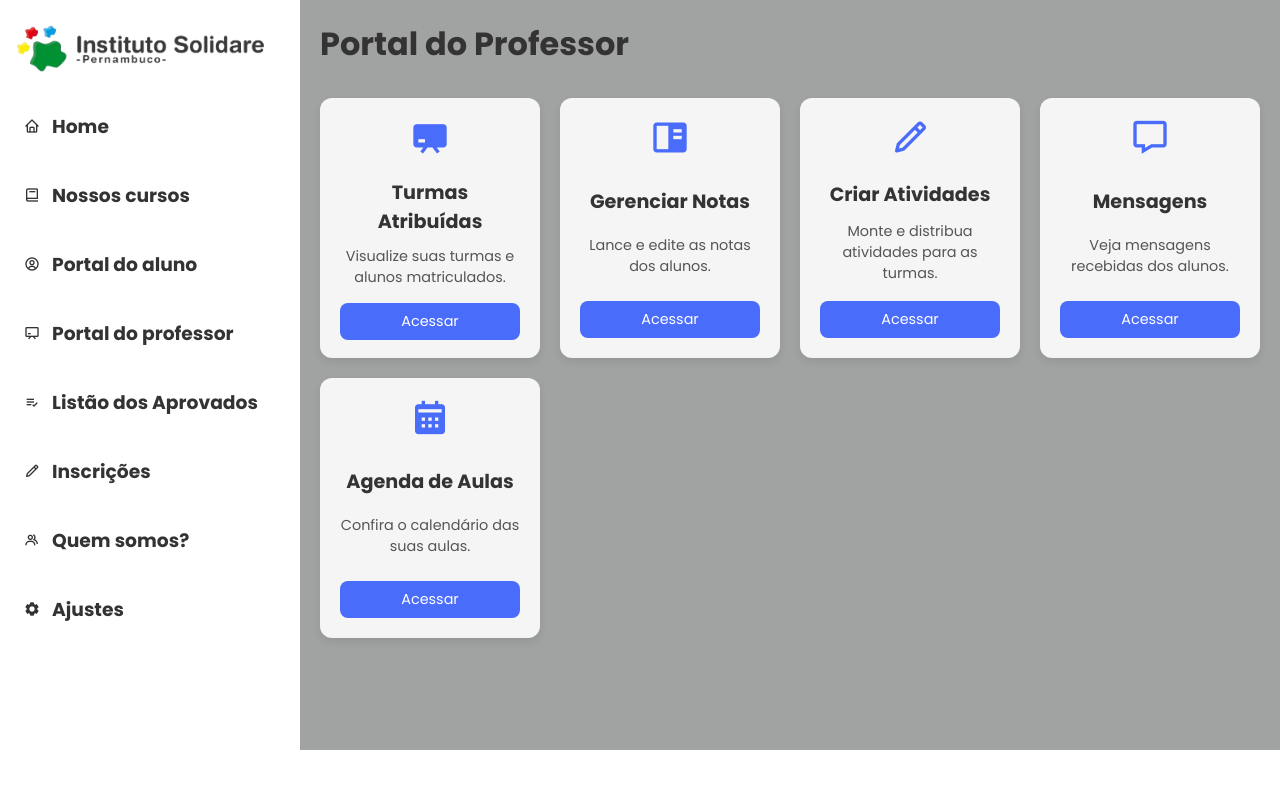
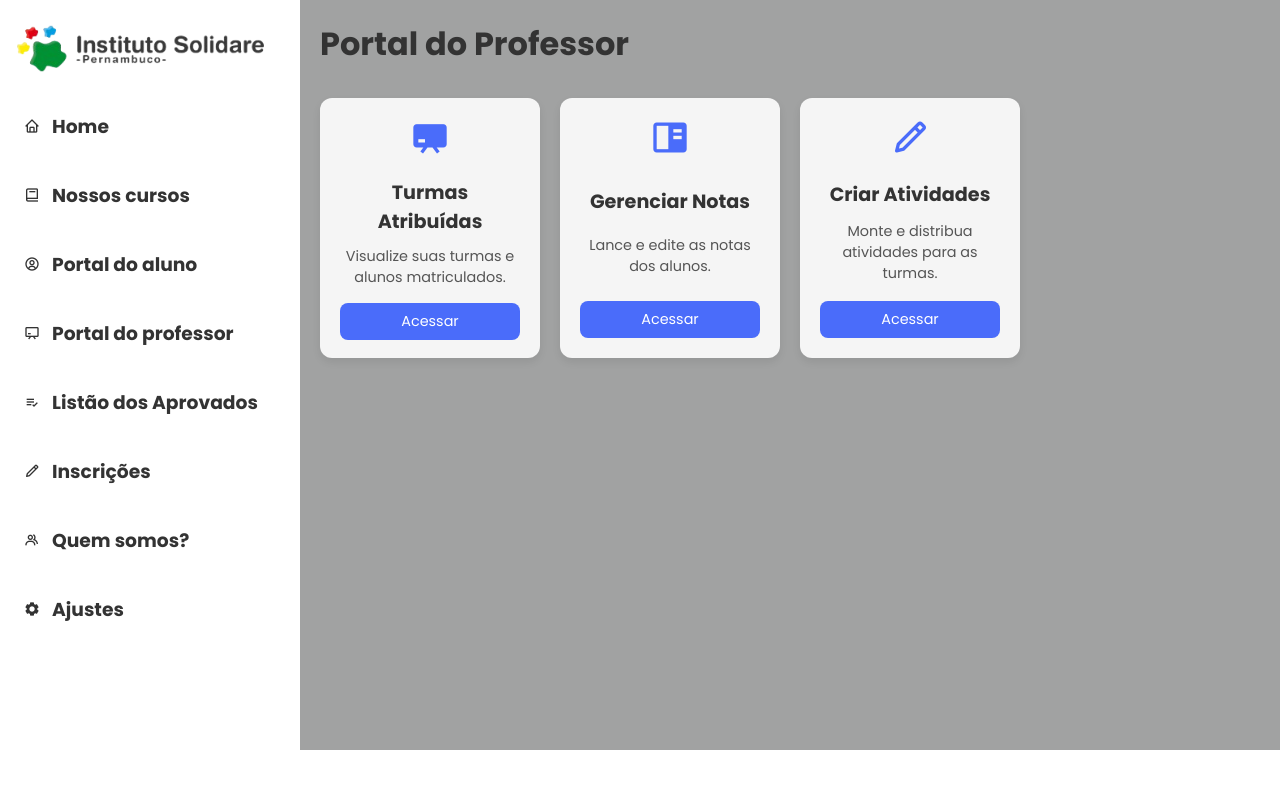
Before and after one commit to caioguimaraesr/instituto-solidare, a Django app: page /portal_professor/ in a window 1280 px wide. Run offline with Django 5.2, Linux system fonts and the light colour scheme.

Commit message:
editando o portal do professor

```diff
--- a/instsoli/templates/instsoli/pages/portal_professor/portal_professor.html
+++ b/instsoli/templates/instsoli/pages/portal_professor/portal_professor.html
@@ -40,22 +40,6 @@
                 <a href="#">Acessar</a>
             </div>
 
-            <!-- Card 4 -->
-            <div class="card">
-                <i class='bx bx-message icon'></i>
-                <h3>Mensagens</h3>
-                <p>Veja mensagens recebidas dos alunos.</p>
-                <a href="#">Acessar</a>
-            </div>
-
-            <!-- Card 5 -->
-            <div class="card">
-                <i class='bx bxs-calendar icon'></i>
-                <h3>Agenda de Aulas</h3>
-                <p>Confira o calendário das suas aulas.</p>
-                <a href="#">Acessar</a>
-            </div>
-
         </section>
     </main>
 
```
